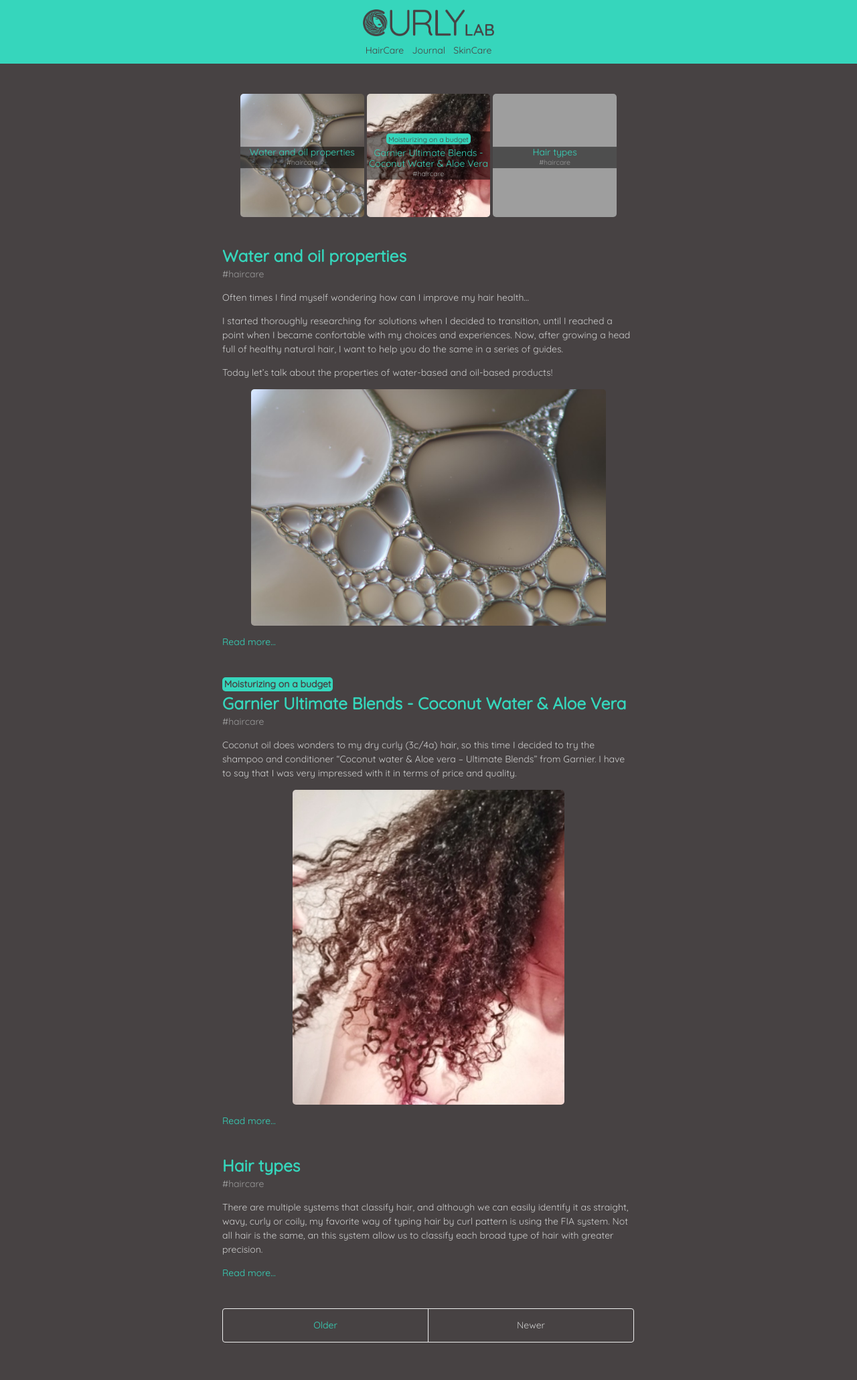
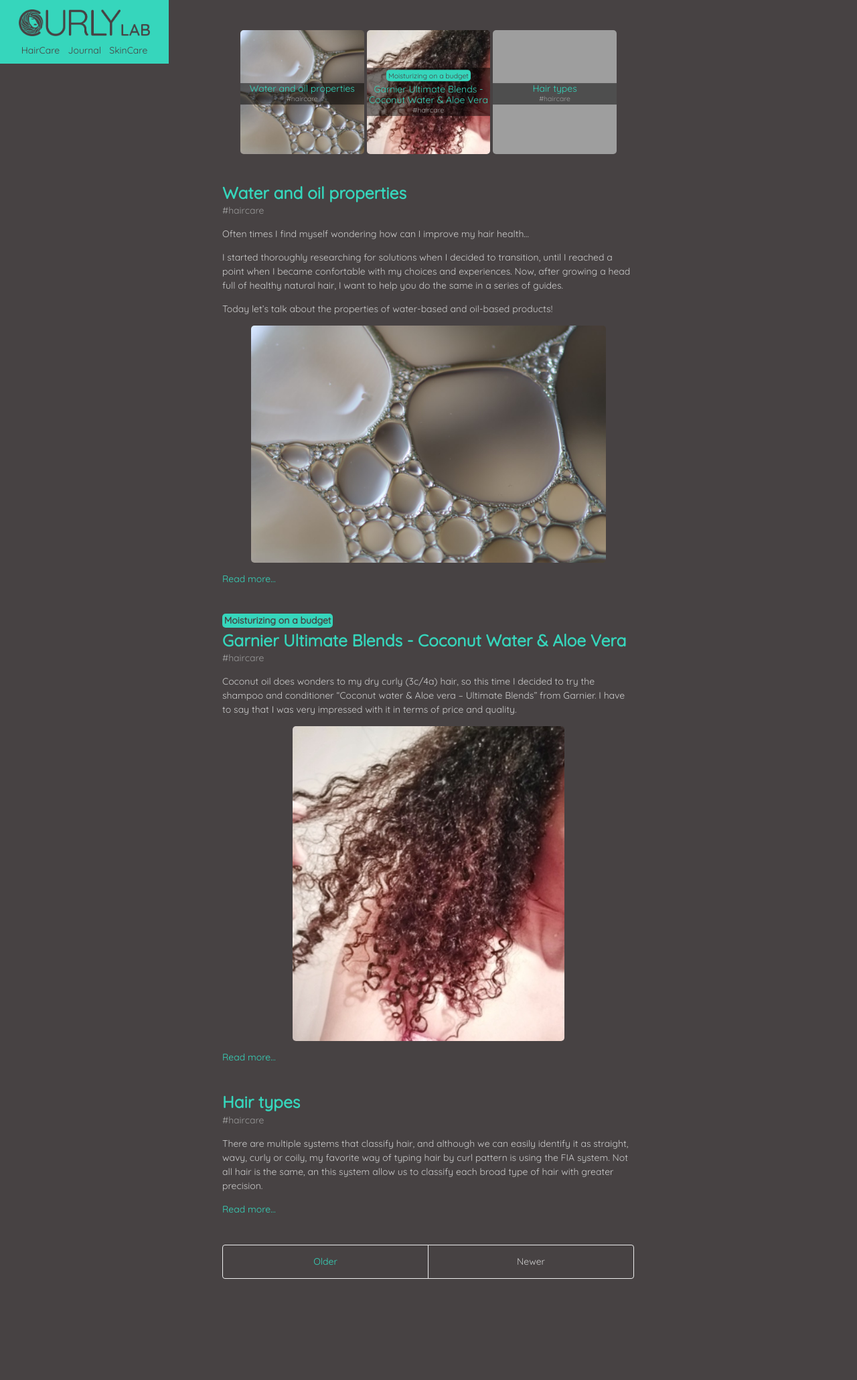
Before and after one commit to curlylab/curlylab.github.io, a Jekyll site: the page built from index.html, in a window 1280 px wide. Shown: the whole page at 67% size. Built offline with Jekyll 4.4.1, drawn with Linux system fonts in a browser that asks for light colours; the list of posts is cut into pages by our own code; after the commit the page ends 1965 px from its top, so only the background shows below that; grey boxes are pictures that could not be loaded.

Commit message:
Update sidebar.html

```diff
--- a/_includes/sidebar.html
+++ b/_includes/sidebar.html
@@ -1,4 +1,4 @@
-<div class="sidebar" onscroll="style='position:fixed;top:0;'">
+<div class="sidebar" style='position:fixed;top:0;'>
   <div class="sidebar-sticky">
     <div class="sidebar-about">
       <a style="text-decoration: none" href="/"><h1><img class="sidebar-img" src="/public/CurlyLabLOGOAlphaFull.png"></h1></a>
```
